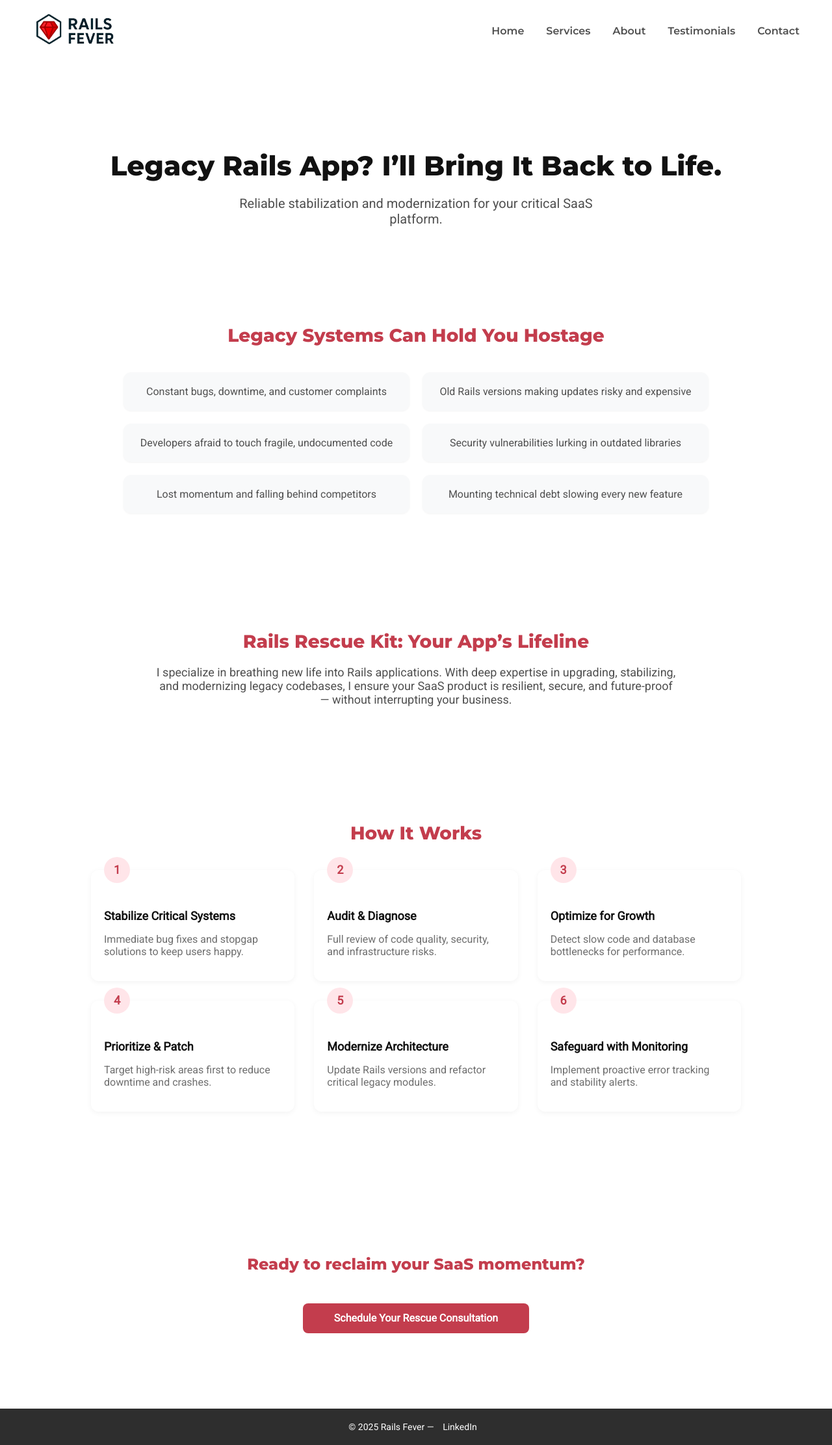
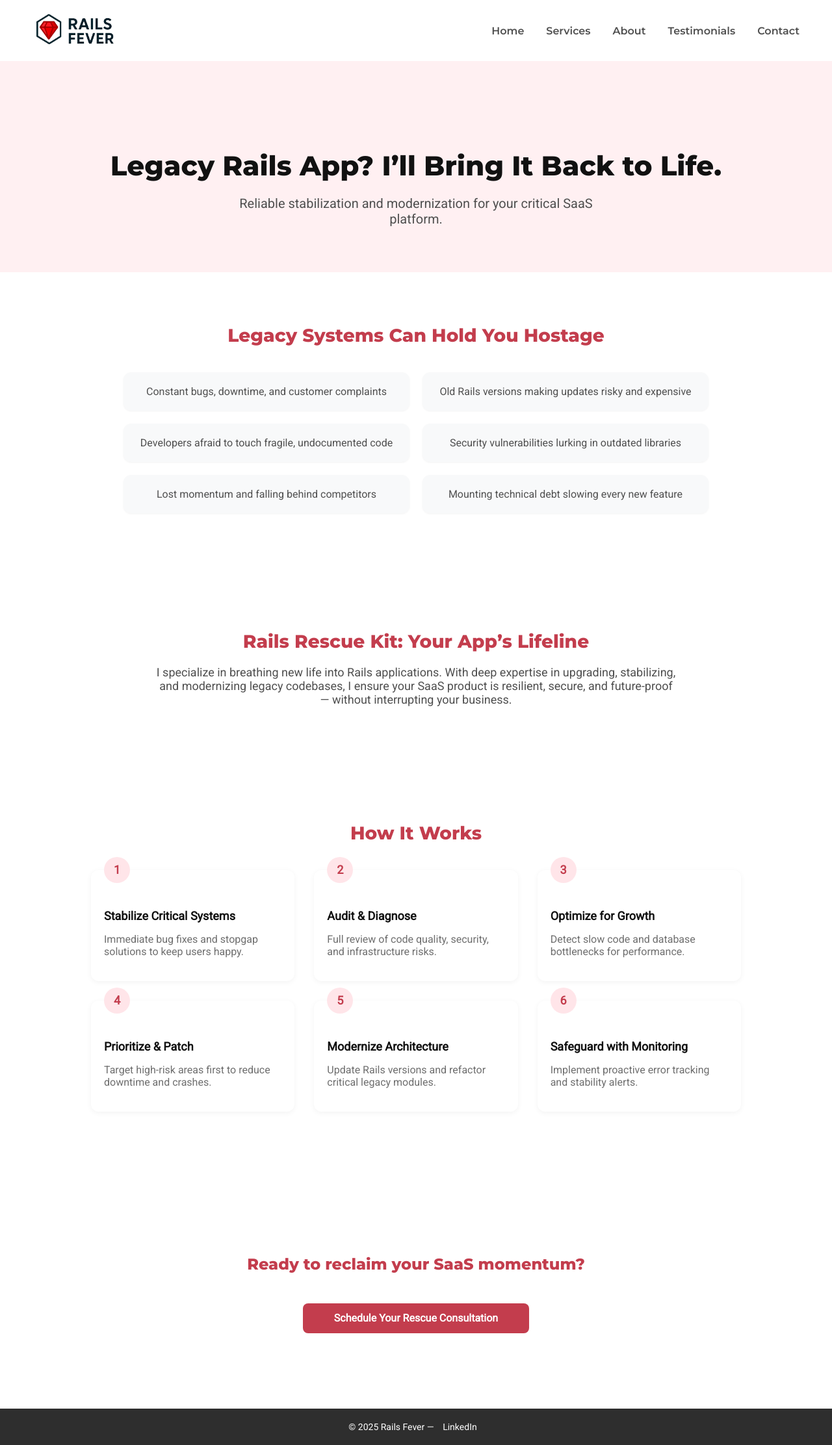
Before and after one commit to waleo/railsfever-05-2025, a Jekyll site: the page built from services/rails_rescue_kit.html, in a window 1280 px wide. Shown: the whole page at 65% size. Built offline with Jekyll 4.4.1, drawn with Linux system fonts in a browser that asks for light colours.

Commit message:
Use same background for all hero services

```diff
--- a/_sass/services/_base.scss
+++ b/_sass/services/_base.scss
@@ -5,6 +5,7 @@
   .hero {
     text-align: center;
     padding: 100px 20px 40px;
+    background: #fff0f2;
   }
 
   .hero h1 {
--- a/_sass/services/_tech_audit.scss
+++ b/_sass/services/_tech_audit.scss
@@ -1,7 +1,4 @@
 .tech-audit-service {
-  .hero {
-    background: #fff0f2;
-  }
   .cta-button {
     background: #C33D4D;
     color: #fff;
--- a/_sass/services/_upgrade_express.scss
+++ b/_sass/services/_upgrade_express.scss
@@ -1,9 +1,4 @@
 .upgrade_express_service {
-
-  .hero {
-    background: #fff0f2;
-  }
-
   .problem-card {
     background: #ffffff;
     border: 1px solid #e0e0e0;
```
